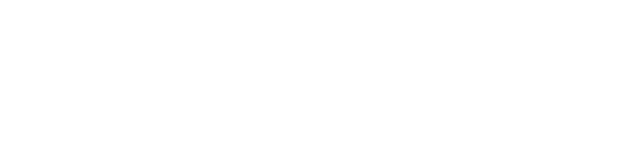
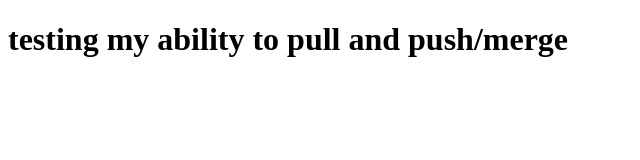
Before and after one commit to Stl-LC101-MAY-2022/js-assignment-4-html-me-something-beemerrl, a website: page index.html in a window 1280 px wide. Shown: the whole page, without its empty margins (0-640 px from the left). Drawn offline with Linux system fonts and the light colour scheme.

Commit message:
test commit

```diff
--- a/index.html
+++ b/index.html
@@ -4,5 +4,6 @@
    </head>
    <body>
       <!-- Write your HTML in this file! -->
+      <h1>testing my ability to pull and push/merge </h1>
    </body>
 </html>
```
